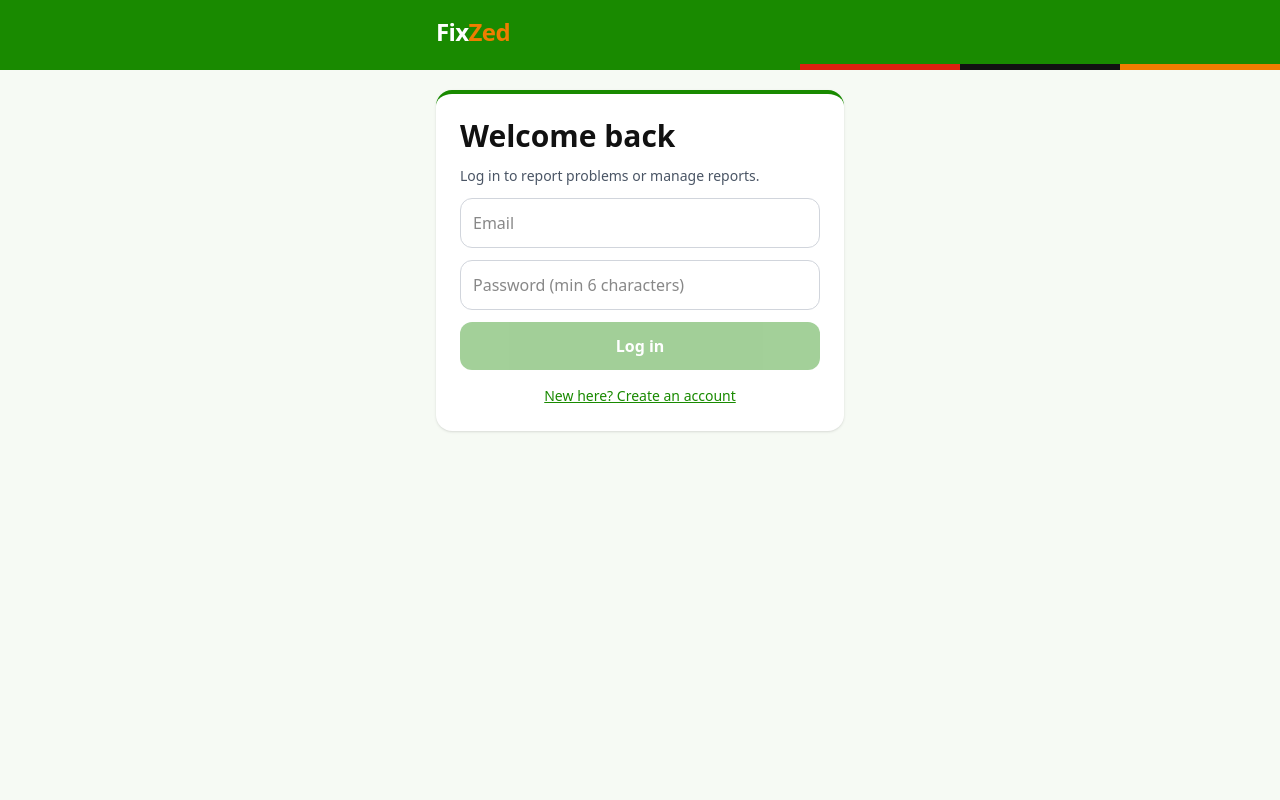
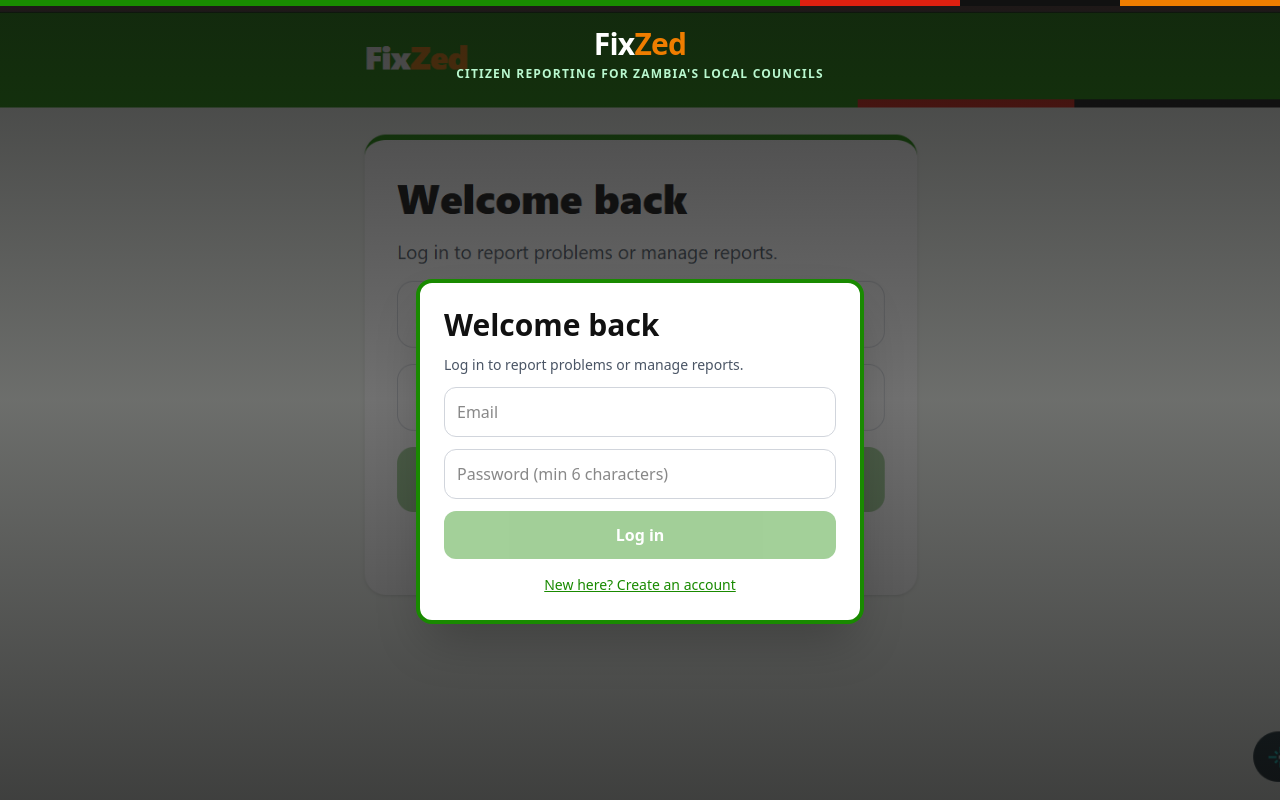
Before and after one commit to Squared-Tech/infra-reporter, a Next.js app: page /login in a window 1280 px wide. Built offline with nearby package versions, Linux system fonts and the light colour scheme; no server answers.

Commit message:
Login page: community photo backdrop with bounded card; remove police number from landing

```diff
--- a/app/login/page.tsx
+++ b/app/login/page.tsx
@@ -107,19 +107,32 @@
     "w-full border border-gray-300 rounded-xl p-3 focus:outline-none focus:ring-2 focus:ring-zgreen";
 
   return (
-    <div className="min-h-screen flex flex-col">
-      <header className="bg-zgreen">
-        <div className="max-w-md mx-auto px-5 py-4">
-          <a href="/">
-            <Wordmark light className="text-2xl" />
-          </a>
-        </div>
-        <Stripe />
+    <div className="relative flex min-h-screen flex-col">
+      {/* Live photo backdrop */}
+      <div className="fixed inset-0 -z-10">
+        {/* eslint-disable-next-line @next/next/no-img-element */}
+        <img
+          src="/img/community.png"
+          alt="Residents joining hands in unity"
+          className="h-full w-full object-cover"
+        />
+        <div className="absolute inset-0 bg-gradient-to-b from-zblack/80 via-zblack/60 to-zblack/80" />
+      </div>
+
+      <Stripe />
+      <header className="mx-auto w-full max-w-md px-5 py-5 text-center">
+        <a href="/">
+          <Wordmark light className="text-3xl" />
+        </a>
+        <p className="mt-1 text-xs font-semibold uppercase tracking-widest text-green-200">
+          Citizen reporting for Zambia's local councils
+        </p>
       </header>
 
-      <main className="max-w-md w-full mx-auto p-5 flex-1">
+      <main className="flex flex-1 items-center justify-center p-5">
+        <div className="w-full max-w-md">
         {sentTo ? (
-          <div className="bg-white rounded-2xl shadow p-6 text-center space-y-3 border-t-4 border-zorange">
+          <div className="rounded-2xl border-4 border-zorange bg-white p-6 text-center space-y-3 shadow-2xl">
             <div className="text-5xl">📧</div>
             <h1 className="text-2xl font-extrabold">Enter your code</h1>
             <p className="text-gray-600">
@@ -165,7 +178,7 @@
             </div>
           </div>
         ) : (
-          <div className="bg-white rounded-2xl shadow p-6 space-y-3 border-t-4 border-zgreen">
+          <div className="rounded-2xl border-4 border-zgreen bg-white p-6 space-y-3 shadow-2xl">
             <h1 className="text-3xl font-extrabold">
               {mode === "in" ? "Welcome back" : "Welcome to "}
               {mode === "up" && (
@@ -226,6 +239,7 @@
             </button>
           </div>
         )}
+        </div>
       </main>
     </div>
   );
--- a/app/page.tsx
+++ b/app/page.tsx
@@ -87,9 +87,6 @@
             Serving local councils across Zambia · Official citizen reporting portal
           </span>
           <span className="flex items-center gap-4">
-            <span className="hidden sm:inline">
-              Police emergency line: <b className="text-white">0975 170 412</b>
-            </span>
             {role ? (
               <Link href="/dashboard" className="font-semibold text-zorange hover:underline">
                 Council / Admin login →
@@ -340,7 +337,6 @@
           <div>
             <h3 className="font-bold text-white">Emergency contacts</h3>
             <ul className="mt-3 space-y-2">
-              <li>Police Department: <b className="text-white">0975 170 412</b></li>
               <li>Fire & Rescue: via FixZed emergency report</li>
               <li>Serving councils nationwide · Zambia</li>
             </ul>
```
Also changed, not shown: public/img/community.png (added).
